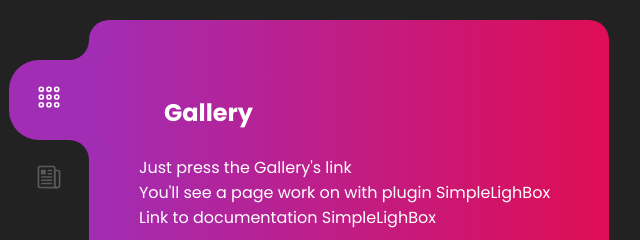
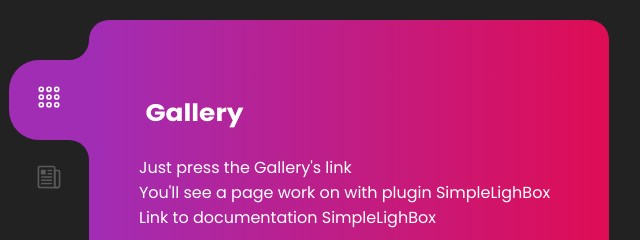
Before and after one commit to dgold4545/goit-js-hw-09, a website built with Vite: page src/index.html in a window 1280 px wide. In both pictures the pointer is over the element "Gallery". Shown: the part 180-420 px from the top of the page, 331-971 px from the left. Built offline with nearby package versions, Linux system fonts and the light colour scheme.

Commit message:
:the next step:

```diff
--- a/src/css/header.css
+++ b/src/css/header.css
@@ -158,3 +158,13 @@ ion-icon {
 [name='lock-closed-outline'] {
   display: none;
 }
+
+h1,
+h2 {
+  transition: transform 350ms;
+}
+
+h1,
+h2:hover {
+  transform: scaleX(1.1);
+}
```
Also changed, not shown: src/1-gallery.html (+1 -1 lines).
